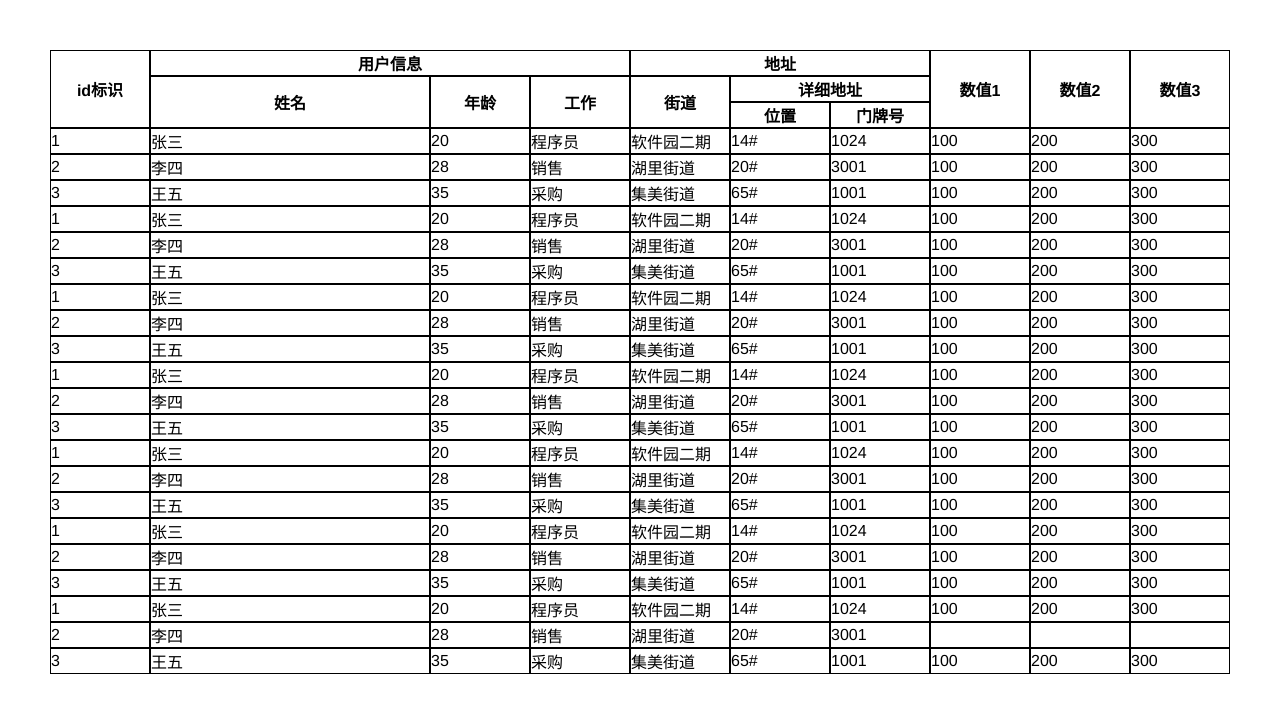
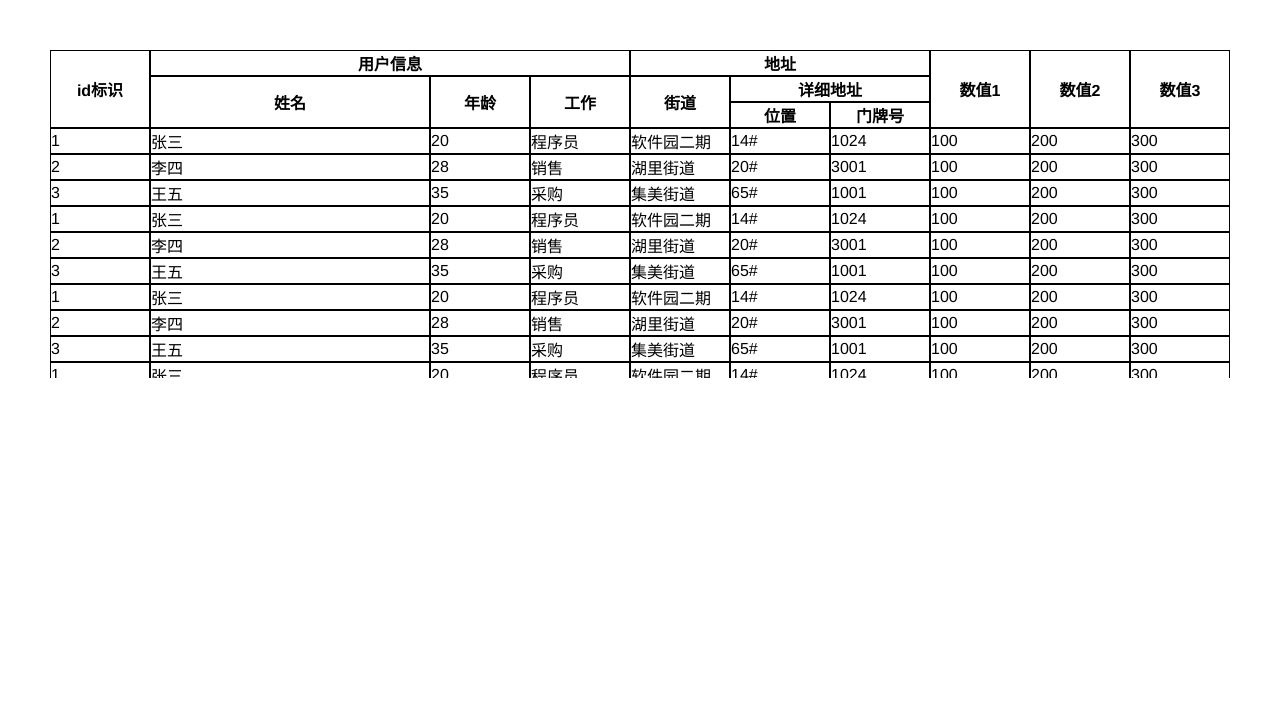
Before and after one commit to kitorv/voce-ui, a Vue app: page / in a window 1280 px wide. Shown: the top 712 px of the page. Built offline with nearby package versions, Linux system fonts and the light colour scheme.

Commit message:
固定列包含滚动条展示处理完成

```diff
--- a/packages/components/datagrid.vue
+++ b/packages/components/datagrid.vue
@@ -13,7 +13,7 @@
                         :leaf-columns="leafColumns"></d-header-table>
       </div>
       <div class="vk-datagrid--header-right"
-           :style="{'width':`${rightFixedColumnsWidth}px`}">
+           :style="{'width':`${rightFixedColumnsWidth}px`,'right':`${showVerticalScrollBar?scrollBarSize:0}px`}">
         <d-header-table :style="{'width':`${tableContentWidth}px`}"
                         :columns="columnRows"
                         :leaf-columns="leafColumns"></d-header-table>
@@ -21,7 +21,7 @@
     </div>
     <div class="vk-datagird--body">
       <div class="vk-datagrid--body-left"
-           :style="{'width':`${leftFixedColumnsWidth}px`}">
+           :style="{'width':`${leftFixedColumnsWidth}px`,'height':`${tableContentHeight}px`}">
         <d-body-table :style="{'width':`${tableContentWidth}px`}"
                       :data-source="dataSource"
                       :leaf-columns="leafColumns"
@@ -34,7 +34,7 @@
                       @after-render="handleBodyTableAfterRneder"></d-body-table>
       </div>
       <div class="vk-datagrid--body-right"
-           :style="{'width':`${rightFixedColumnsWidth}px`}">
+           :style="{'width':`${rightFixedColumnsWidth}px`,'height':`${tableContentHeight}px`,'right':`${showVerticalScrollBar?scrollBarSize:0}px`}">
         <d-body-table :style="{'width':`${tableContentWidth}px`}"
                       :data-source="dataSource"
                       :leaf-columns="leafColumns"
@@ -63,6 +63,7 @@ export default {
       showVerticalScrollBar: false,
       showHorizontalScrollBar: false,
       tableContentWidth: 0,
+      tableContentHeight: 0,
       leftFixedColumnsWidth: 0,
       rightFixedColumnsWidth: 0
     };
@@ -189,6 +190,7 @@ export default {
       this.leftFixedColumnsWidth = leftBodyWidth;
       this.rightFixedColumnsWidth = rightBodyWidth;
       this.tableContentWidth = tableContentWidth;
+      this.tableContentHeight = bodyEl.clientHeight;
     }
   },
   created() {
@@ -215,6 +217,7 @@ export default {
   top: 0;
   z-index: 2;
   overflow: hidden;
+  height: 100%;
 }
 
 .vk-datagrid--header-center,
@@ -222,6 +225,14 @@ export default {
   position: relative;
   z-index: 1;
   overflow: auto;
+}
+
+.vk-datagrid--header-center {
+  overflow: hidden;
+}
+
+.vk-datagrid--body-center {
+  max-height: 250px;
 }
 
 .vk-datagrid--header-right,
@@ -240,9 +251,4 @@ export default {
     z-index: 4;
   }
 }
-
-.vk-datagrid--header-center {
-  width: 100%;
-  overflow: hidden;
-}
 </style>
--- a/src/App.vue
+++ b/src/App.vue
@@ -1,6 +1,7 @@
 <template>
   <div id="app">
-    <v-data-grid :columns="columns" :data-source="dataSource"></v-data-grid>
+    <v-data-grid :columns="columns"
+                 :data-source="dataSource"></v-data-grid>
   </div>
 </template>
 
@@ -36,15 +37,15 @@ export default {
             }
           ]
         },
-        // {
-        //   title: "指标",
-        //   children: [
-        //     { key: "target1", title: "指标1", width: 100 },
-        //     { key: "target2", title: "指标2", width: 100 },
-        //     { key: "target3", title: "指标3", width: 100 },
-        //     { key: "target4", title: "指标4", width: 100 }
-        //   ]
-        // },
+        {
+          title: "指标",
+          children: [
+            { key: "target1", title: "指标1", width: 100 },
+            { key: "target2", title: "指标2", width: 100 },
+            { key: "target3", title: "指标3", width: 100 },
+            { key: "target4", title: "指标4", width: 100 }
+          ]
+        },
         { key: "number0", title: "数值", fixed: "right", width: 100 },
         { key: "number1", title: "数值1", fixed: "right", width: 100 },
         { key: "number2", title: "数值2", fixed: "right", width: 100 },
```
